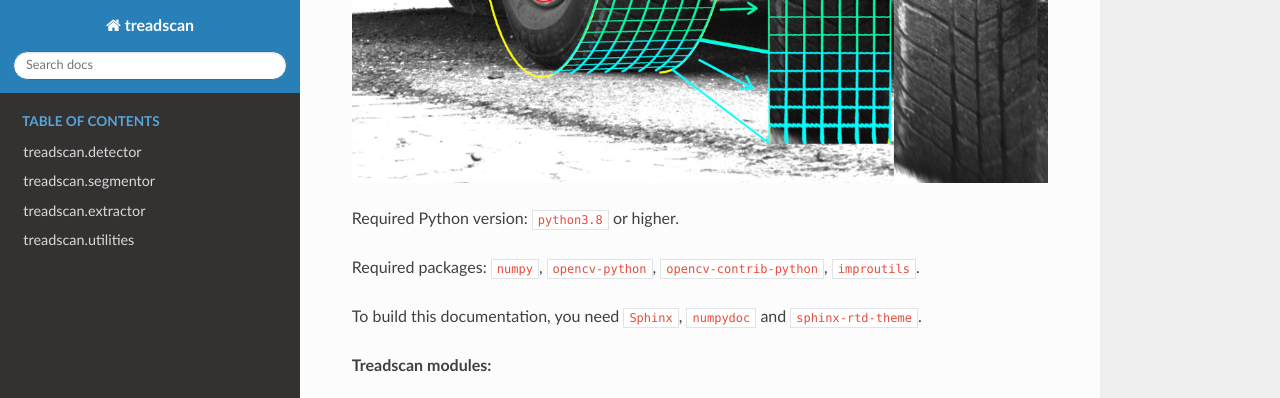
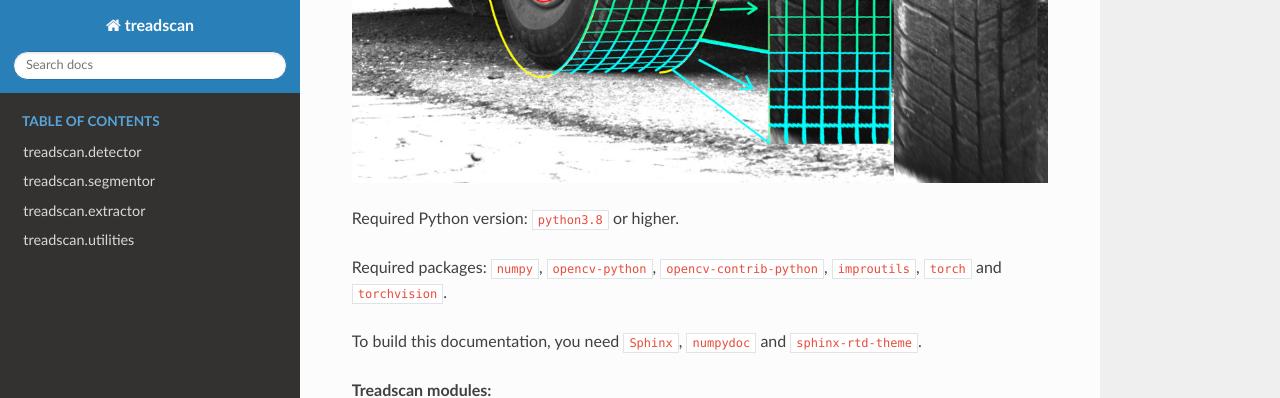
Before and after one commit to bohundan/treadscan, a Sphinx documentation site: the page built from docs/source/index.rst, in a window 1280 px wide and 900 px high, scrolled down 520 px, cut to the strip 0-398 px from the top of the window. Built offline with Sphinx 7.4.7 and the Read the Docs theme 2.0.0, drawn with Linux system fonts in a browser that asks for light colours.

Commit message:
Updated docs

```diff
--- a/docs/source/conf.py
+++ b/docs/source/conf.py
@@ -22,7 +22,7 @@ copyright = '2022, Daniel Bohuněk'
 author = 'Daniel Bohuněk'
 
 # The full version, including alpha/beta/rc tags
-release = '0.5.0'
+release = '0.6.0'
 
 
 # -- General configuration ---------------------------------------------------
--- a/docs/source/index.rst
+++ b/docs/source/index.rst
@@ -10,7 +10,7 @@ Treadscan documentation
 
 Required Python version: ``python3.8`` or higher.
 
-Required packages: ``numpy``, ``opencv-python``, ``opencv-contrib-python``, ``improutils``.
+Required packages: ``numpy``, ``opencv-python``, ``opencv-contrib-python``, ``improutils``, ``torch`` and ``torchvision``.
 
 To build this documentation, you need ``Sphinx``, ``numpydoc`` and ``sphinx-rtd-theme``.
 
```
